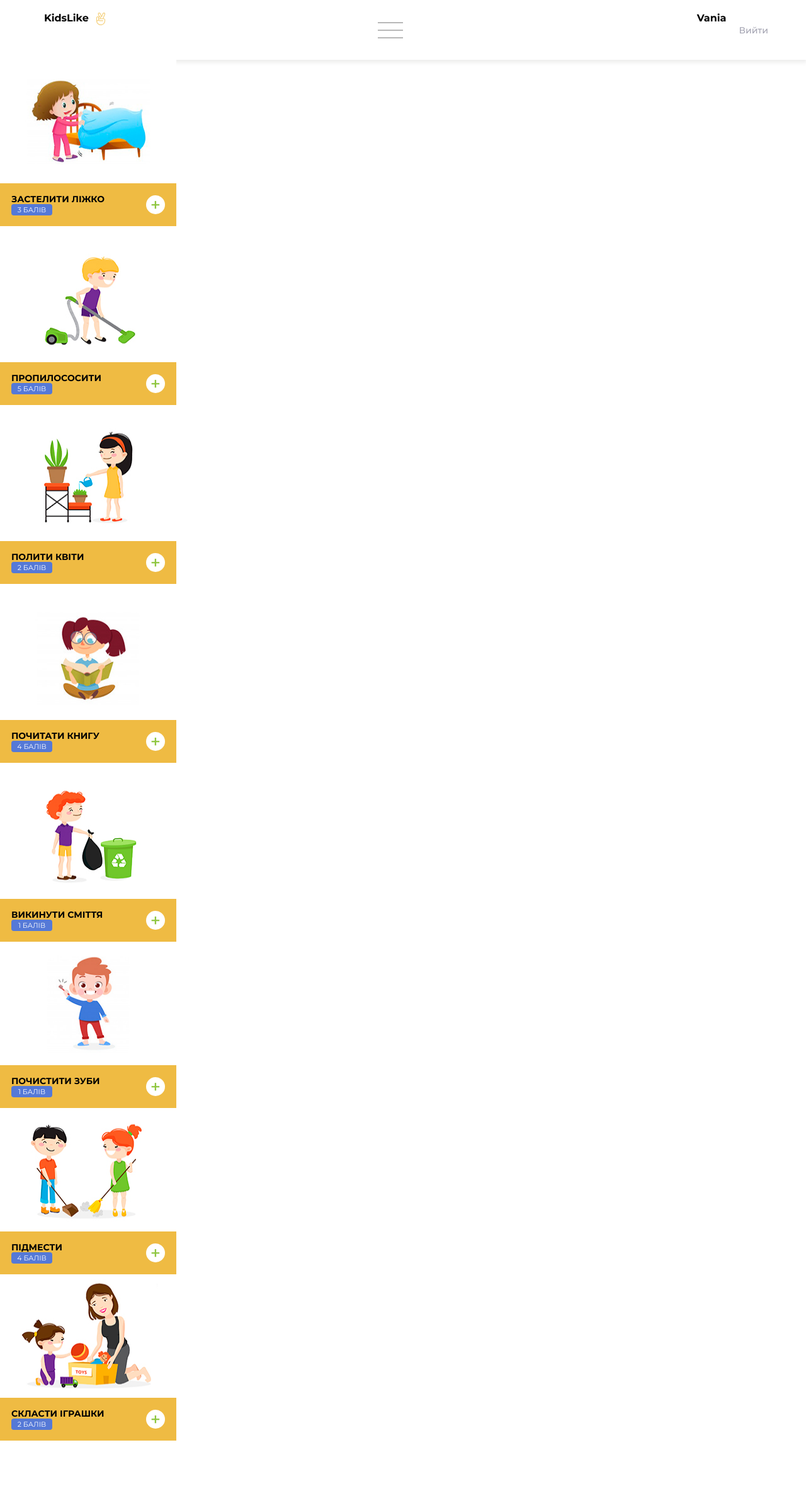
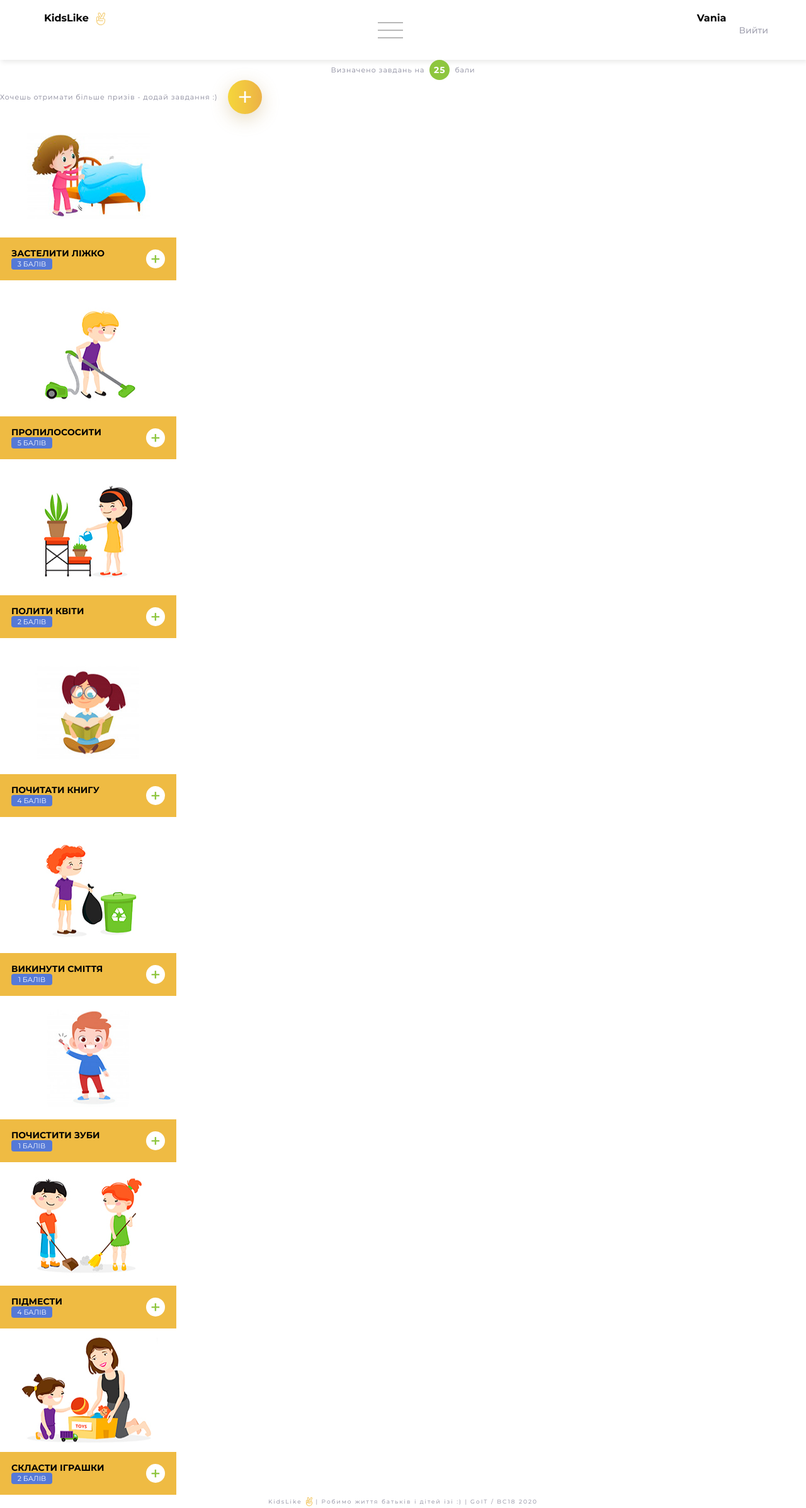
Before and after one commit to PabloOch/ad-people-animation, a React (Create React App) app: page /planning in a window 1280 px wide. Shown: the whole page at 63% size. Before the commit the page ends 2287 px from the top, so only its background shows below. Built offline with nearby package versions, Linux system fonts and the light colour scheme.

Commit message:
PlanningPoints-AddCustomTask-Footer-v1

```diff
--- /dev/null
+++ b/src/components/AddCustomTask/AddCustomTask.js
@@ -0,0 +1,31 @@
+import React, {useState, useEffect} from "react";
+import styles from "./styles.module.css";
+
+export const AddCustomTask = ({ handleOpenTaskModal }) => {
+  // const [modalIsOpen, setModalIsOpen] = useState(false);
+
+  // function handleOpenTaskModal() {
+  //   setModalIsOpen(true);
+  // }
+
+
+  let content = (
+    <button onClick={handleOpenTaskModal} className={styles.addTaskBtn}>
+      +
+    </button>
+  );
+  if (window.innerWidth > 767) {
+    content = (
+      <>
+        <p className={styles.addTaskBtnLabel}>
+          Хочешь отримати більше призів - додай завдання {":)"}
+        </p>
+        <button onClick={handleOpenTaskModal} className={styles.addTaskBtn}>
+          +
+        </button>
+      </>
+    );
+  }
+
+  return <div className={styles.addTaskBtnContainer}>{content}</div>;
+};
--- /dev/null
+++ b/src/components/AddCustomTask/styles.module.css
@@ -0,0 +1,49 @@
+/* AddCustomTask */
+.addTaskBtn {
+  width: 54px;
+  height: 54px;
+  border-radius: 50%;
+  border: none;
+  background-image: linear-gradient(
+    90deg,
+    rgb(245, 213, 59) 0%,
+    rgb(241, 195, 65) 55%,
+    rgb(236, 177, 70) 100%
+  );
+  box-shadow: 0px 8px 29px 0px rgba(178, 138, 61, 0.31);
+  padding: 0;
+  cursor: pointer;
+  outline: none;
+
+  font-size: 43px;
+  line-height: 52px;
+  font-family: "Montserrat";
+  color: rgb(255, 255, 255);
+}
+.addTaskBtnLabel {
+  font-size: 11px;
+  font-family: "Montserrat";
+  color: rgb(133, 133, 152);
+  line-height: 21px;
+  letter-spacing: 1px;
+}
+/* AddCustomTask */
+
+
+@media (max-width: 768px) {
+  .addTaskBtn {
+    position: fixed;
+    top: 92%;
+    left: 88%;
+    transform: translate(-50%, -50%);
+  }
+}
+
+@media (min-width: 768px) {
+  .addTaskBtnContainer {
+    display: flex;
+    justify-content: space-between;
+    align-items: center;
+    width: 416px;
+  }
+}
--- /dev/null
+++ b/src/components/Footer/Footer.js
@@ -0,0 +1,35 @@
+import React from "react";
+import styles from "./styles.module.css";
+
+export const Footer = () => {
+  let content = (
+    <>
+      <div className={styles.footerLogoContainer}>
+        <span className={styles.footerlogoLabel}>KidsLike</span>
+        <img className={styles.footerLogoIcon} src={require("./victoryLogo.svg")} />
+      </div>
+      <div className={styles.footerDevContainer}>
+        <span className={styles.footerDevLabel}>
+          Робимо життя батьків і дітей ізі
+          <span style={{ fontSize: "16px" }}>&#9786;</span>
+        </span>
+        <span className={styles.footerDevCredit}>GoIT / BC18</span>
+        <span className={styles.footerDevYear}>2020</span>
+      </div>
+    </>
+  );
+  if (window.innerWidth > 767) {
+    content = (
+      <>
+        <span className={styles.footerLogoLabel}>KidsLike</span>
+        <img className={styles.footerLogoIcon} src={require("./victoryLogo.svg")} />
+        <span className={styles.footerDevLabel}>
+          |  Робимо життя батьків і дітей ізі {':)'}  |
+        </span>
+        <span className={styles.footerDevCredit}>GoIT / BC18 2020</span>
+      </>
+    );
+  }
+
+  return <footer className={styles.footer}>{content}</footer>;
+};
--- /dev/null
+++ b/src/components/Footer/styles.module.css
@@ -0,0 +1,64 @@
+/* footer */
+.footer {
+  font-size: 9px;
+  font-family: "Montserrat";
+  line-height: 21px;
+  letter-spacing: 2px;
+  display: flex;
+}
+.footerLogoContainer {
+  width: 72px;
+  display: flex;
+  justify-content: center;
+  align-items: center;
+}
+.footerLogoIcon {
+  height: 14px;
+}
+.footerDevLabelSmile {
+  font-size: 18px;
+}
+.footerDevLabel,
+.footerDevCredit,
+.footerDevYear {
+  color: rgb(133, 133, 152);
+}
+/* footer */
+
+
+
+@media (max-width: 768px) {
+  .footer {
+    flex-direction: column;
+    justify-content: center;
+    align-items: center;
+  }
+  .footerLogoLabel {
+    color: #000000;
+  }
+  .footerDevContainer {
+    width: 240px;
+    display: flex;
+    flex-direction: column;
+    justify-content: center;
+    align-items: center;
+  }
+  .footerLogoIcon {
+    margin-left: 4px;
+  }
+}
+
+@media (min-width: 768px) {
+  .footer {
+    color: rgb(133, 133, 152);
+    justify-content: center;
+    align-items: center;
+  }
+  .footerDevCredit {
+    margin-left: 4px;
+  }
+  .footerLogoIcon {
+    margin-left: 4px;
+    margin-right: 4px;
+  }
+}
--- /dev/null
+++ b/src/components/PlanningPoints/PlanningPoints.js
@@ -0,0 +1,23 @@
+import React from "react";
+import styles from "./styles.module.css";
+
+export const PlanningPoints = ({ score = "25" }) => {
+  let content = (
+    <>
+      <span className={styles.planningPointsScore}>{score}</span>
+      <span className={styles.planningPointsScoreLabel}>БАЛИ</span>
+    </>
+  );
+
+  if (window.innerWidth > 767) {
+    content = (
+      <>
+        <span className={styles.planningPointsScoreLabel}>Визначено завдань на</span>
+        <span className={styles.planningPointsScore}>{score}</span>
+        <span className={styles.planningPointsScoreLabel}>бали</span>
+      </>
+    );
+  }
+
+  return <div className={styles.planningPointsContainer}>{content}</div>;
+};
--- /dev/null
+++ b/src/components/PlanningPoints/styles.module.css
@@ -0,0 +1,45 @@
+/* PlanningPoints */
+.planningPointsScore {
+  border-radius: 50%;
+  background-color: rgb(142, 198, 63);
+  width: 32px;
+  height: 32px;
+  margin: 0px 8px;
+  display: flex;
+  justify-content: center;
+  align-items: center;
+
+  font-size: 14px;
+  font-family: "Montserrat";
+  color: rgb(255, 255, 255);
+  font-weight: bold;
+  line-height: 23px;
+  letter-spacing: 1px;
+}
+.planningPointsScoreLabel {
+  font-size: 11px;
+  font-family: "Montserrat";
+  color: rgb(133, 133, 152);
+  line-height: 21px;
+  letter-spacing: 1px;
+}
+/* PlanningPoints */
+
+
+@media (max-width: 768px) {
+  .planningPointsContainer {
+    height: 60px;
+    background-color: rgb(241, 241, 241);
+    display: flex;
+    justify-content: center;
+    align-items: center;
+  }
+}
+
+@media (min-width: 768px) {
+  .planningPointsContainer {
+    display: flex;
+    justify-content: center;
+    align-items: center;
+  }
+}
--- a/src/components/planningPage/PlanningPage.js
+++ b/src/components/planningPage/PlanningPage.js
@@ -3,6 +3,9 @@ import React from "react";
 // import CardListLi from "../cardList/cardListLi/CardListLi";
 import { CardList } from "../../common/cardList/CardList";
 import data from "../../common/cardList/data.json";
+import {PlanningPoints} from '../PlanningPoints/PlanningPoints'
+import {AddCustomTask} from '../AddCustomTask/AddCustomTask'
+import { Footer } from '../Footer/Footer'
 
 export const PlanningPage = () => {
   const [state, setState] = React.useState(data.user.tasks);
@@ -18,6 +21,9 @@ export const PlanningPage = () => {
   };
   console.log('allUserPoints', allUserPoints)
   return (
+    <>
+    <PlanningPoints />
+    <AddCustomTask />
     <CardList
       plusPoint={plusPoint}
       data={state}
@@ -26,5 +32,7 @@ export const PlanningPage = () => {
         // setState([...state, data])
       }}
     />
+    <Footer/>
+    </>
   );
 };
```
Also changed, not shown: src/components/Footer/victoryLogo.svg (added).
